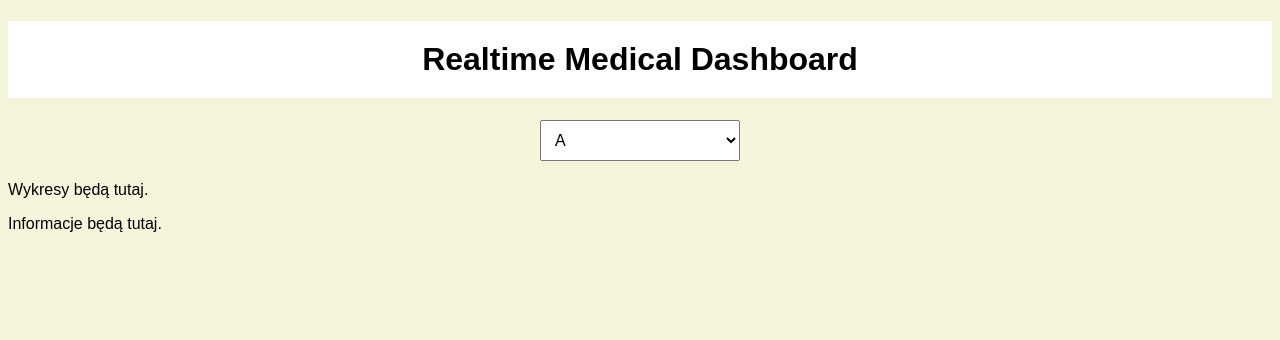
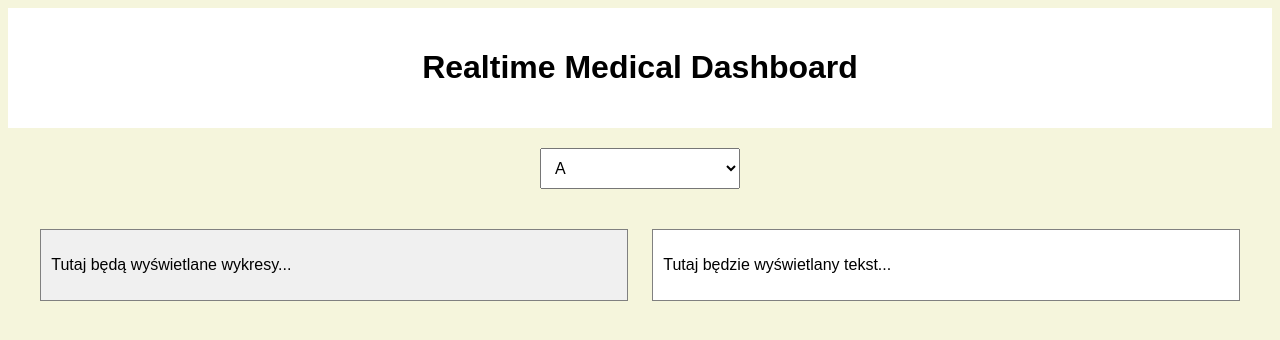
Before and after one commit to matyldalan/Dostep-do-uslug-medycznych-na-wykresach-uaktualnianych-w-czasie-rzeczywistym, a Django app: page / in a window 1280 px wide. Shown: the top 340 px of the page. Run offline with Django 5.2, Linux system fonts and the light colour scheme.

Commit message:
Update home.html

```diff
--- a/medicaldashboard/dashboard/templates/dashboard/home.html
+++ b/medicaldashboard/dashboard/templates/dashboard/home.html
@@ -1,15 +1,15 @@
-{% load static %}
-
 <!DOCTYPE html>
-<html lang="en">
+<html lang="pl">
 <head>
 <meta charset="UTF-8">
-    <link rel="stylesheet" href="{% static 'css/style.css' %}">
 <title>Realtime Medical Dashboard</title>
+<link rel="stylesheet" href="css/style.css">
 </head>
 <body>
-    <div class="container">
-        <h1 class="header">Realtime Medical Dashboard</h1>
+<div class="header">
+  <h1>Realtime Medical Dashboard</h1>
+</div>
+<div class="content">
   <select class="dropdown">
     <option value="A">A</option>
     <option value="B">B</option>
@@ -17,14 +17,12 @@
     <option value="D">D</option>
     <option value="E">E</option>
   </select>
-        <div class="chart-info-container">
-            <div class="chart-container">
-                <!-- Miejsce na wykresy -->
-                <p>Wykresy będą tutaj.</p>
+  <div class="data-container">
+    <div class="charts">
+      <p>Tutaj będą wyświetlane wykresy...</p>
     </div>
-            <div class="info-container">
-                <!-- Miejsce na informacje -->
-                <p>Informacje będą tutaj.</p>
+    <div class="text">
+      <p>Tutaj będzie wyświetlany tekst...</p>
     </div>
   </div>
 </div>
```
Lines whose indentation alone changed are shown as unchanged.
